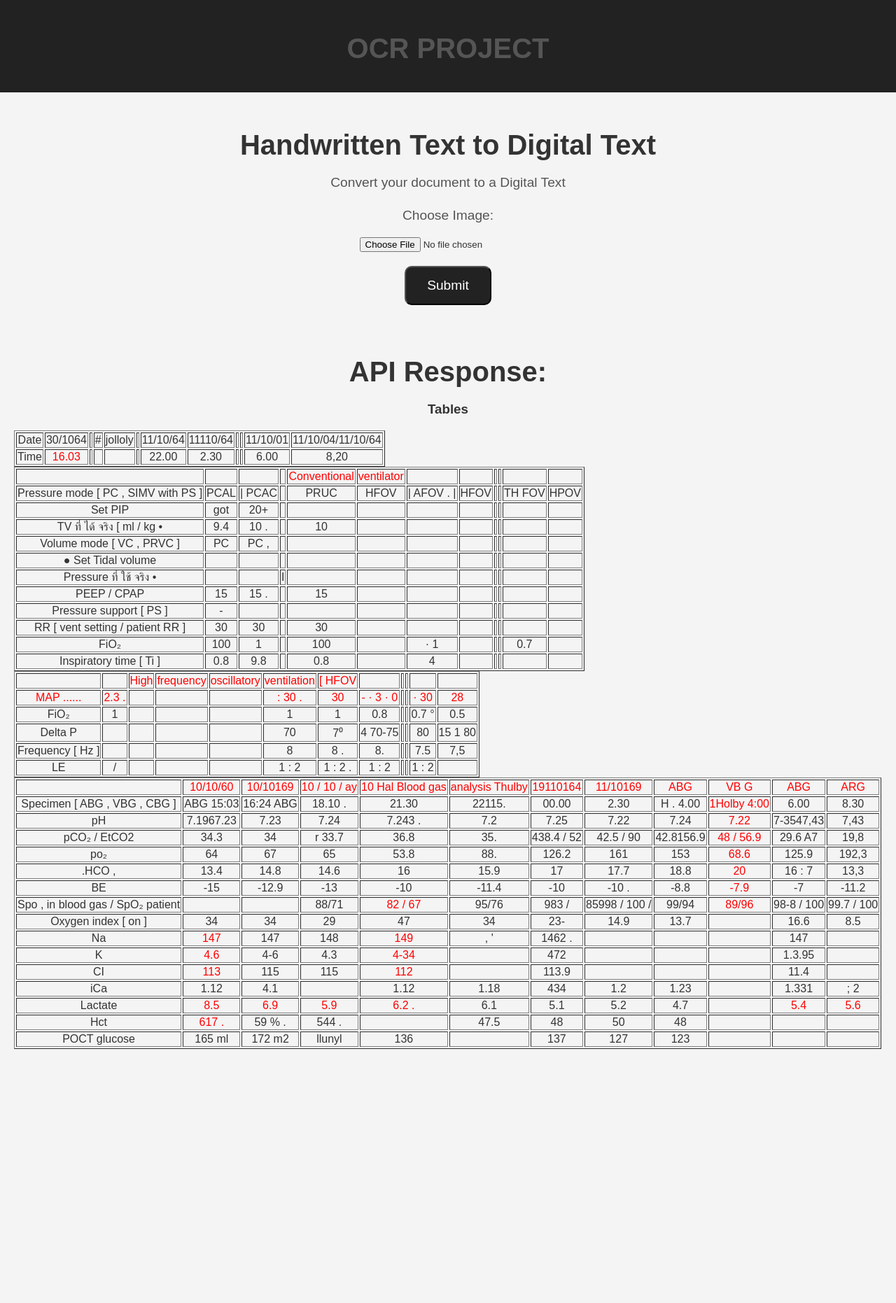
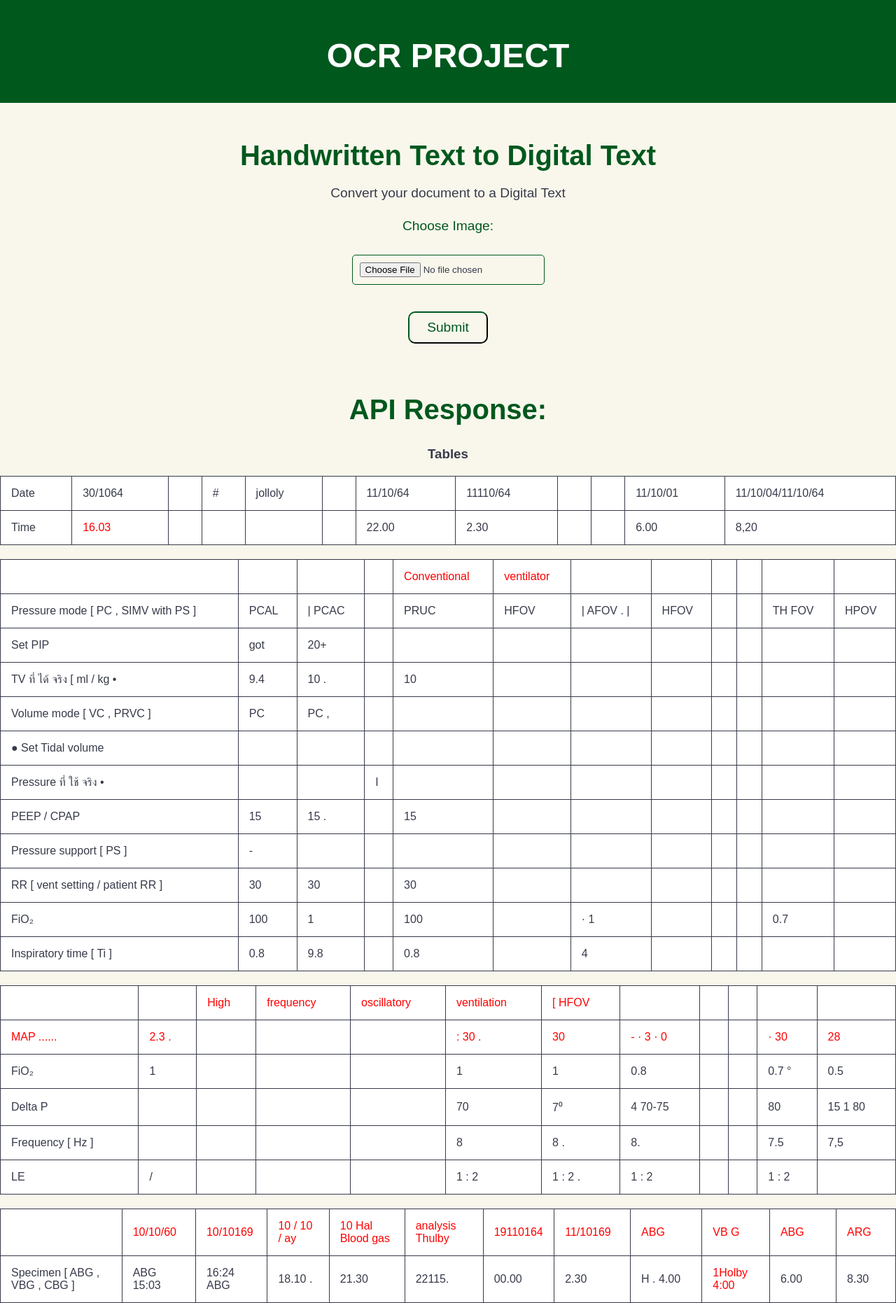
Before and after one commit to h-myatcho/ocr_project, a Flask app: page / in a window 1280 px wide. Shown: the top 1862 px of the page at 70% size. Before the commit the page ends 1499 px from the top, so only its background shows below. Run offline with Flask 3, Linux system fonts and the light colour scheme.

Commit message:
Change header, bg, table style

```diff
--- a/templates/index.html
+++ b/templates/index.html
@@ -11,14 +11,14 @@
                 margin: 0;
                 padding: 0;
                 box-sizing: border-box;
-            background-color: #f4f4f4;
-            color: #333;
+                background-color: #F9F7EC;
+                color: #373b4a;
             }
 
             header {
-            background-color: #222;
-            color: #fff;
-            padding: 20px;
+                background-color: #00581d;
+                color: #ffffff;
+                padding: 20px 0;
                 text-align: center;
             }
 
@@ -27,47 +27,81 @@
                 padding: 20px;
             }
             section1 {
-            text-align: left;
+                text-align: center;
                 padding: 50px;
             }
 
             h1 {
-            font-size: 2.5em;
+                font-size: 3em;
                 margin-bottom: 20px;
-            color: #555;
+                color: #ffffff;
             }
             h2 {
                 font-size: 2.5em;
                 margin-bottom: 20px;
-            color: #333;
+                color: #00581d;
             }
 
             p {
                 font-size: 1.2em;
-            color: #555;
+                color: #373b4a;
                 margin-bottom: 25px;
             }
-        p1 {
+            label {
             font-size: 1.2em;
-            color: #555;
-
+            color: #00581d;
+            }
+            input {
+                margin-top: 10px;
+                padding: 10px;
+                border: 1px solid #00581d;
+                border-radius: 5px;
+            }
+            button {
+                display: inline-block;
+                padding: 10px 25px;
+                font-size: 1.2em;
+                text-decoration: none;
+                color: #00581d;
+                background-color: #F9F7EC;
+                border-radius: 10px;
+                border-color: #00581d;
+                transition: background-color 0.2s ease;
+                cursor: pointer;
+            }
+            button:hover {
+                color: #ffffff;
+                background-color: #00581d
             }
 
-
-        button {
-            display: inline-block;
-            padding: 15px 30px;
-            font-size: 1.2em;
-            text-decoration: none;
-            color: #fff;
-            background-color: #222;
-            border-radius: 10px;
-            transition: background-color 0.3s ease;
-
+            /* Add styles for API Response section */
+            #table-container {
+                margin-top: 30px;
             }
 
-        button:hover {
-            background-color: #555;
+            table {
+                width: 100%;
+                border-collapse: collapse;
+                margin-top: 20px;
+            }
+
+            table, th, td {
+                border: 1px solid #373b4a;
+            }
+
+            th, td {
+                padding: 15px;
+                text-align: left;
+            }
+
+            th {
+                background-color: #00581d;
+                color: #ffffff;
+            }
+
+            td {
+                background-color: #ffffff;
+                color: #373b4a;
             }
         </style>
     </head>
@@ -78,20 +112,17 @@
         </header>
         <section>
             <form action="/" method="post" enctype="multipart/form-data">
-
                 <h2>Handwritten Text to Digital Text</h2>
                 <p>Convert your document to a Digital Text</p>
-            <label><p1>Choose Image:</p1></label>
+                <label>Choose Image:</label>
+                <br>
                 <section><input type="file" name="file" accept=".jpg, .jpeg, .png, .pdf" required></section>
-            <button
-                    type="submit" >Submit
-            </button>
-
+                <br>
+                <button type="submit" >Submit</button>
             </form>
         </section>
 
-
-<section>
+        <section1>
             <h2>API Response:</h2>
 
             <!--container div to display tables-->
@@ -99,7 +130,7 @@
 
             <!--     <pre>{{ response_text }}</pre>-->
 
-</section>
+        </section1>
     </body>
 
 
@@ -118,7 +149,7 @@
             // Loop tables of Json and build.
             jsonData.tables.forEach(function (table) {
 
-            htmlTable += "<table border='1'>";
+                htmlTable += "<table border='0.5'>";
 
                 // Loop through rows in the current table
                 table.rows.forEach(function (row) {
```
Lines whose indentation alone changed are shown as unchanged.
